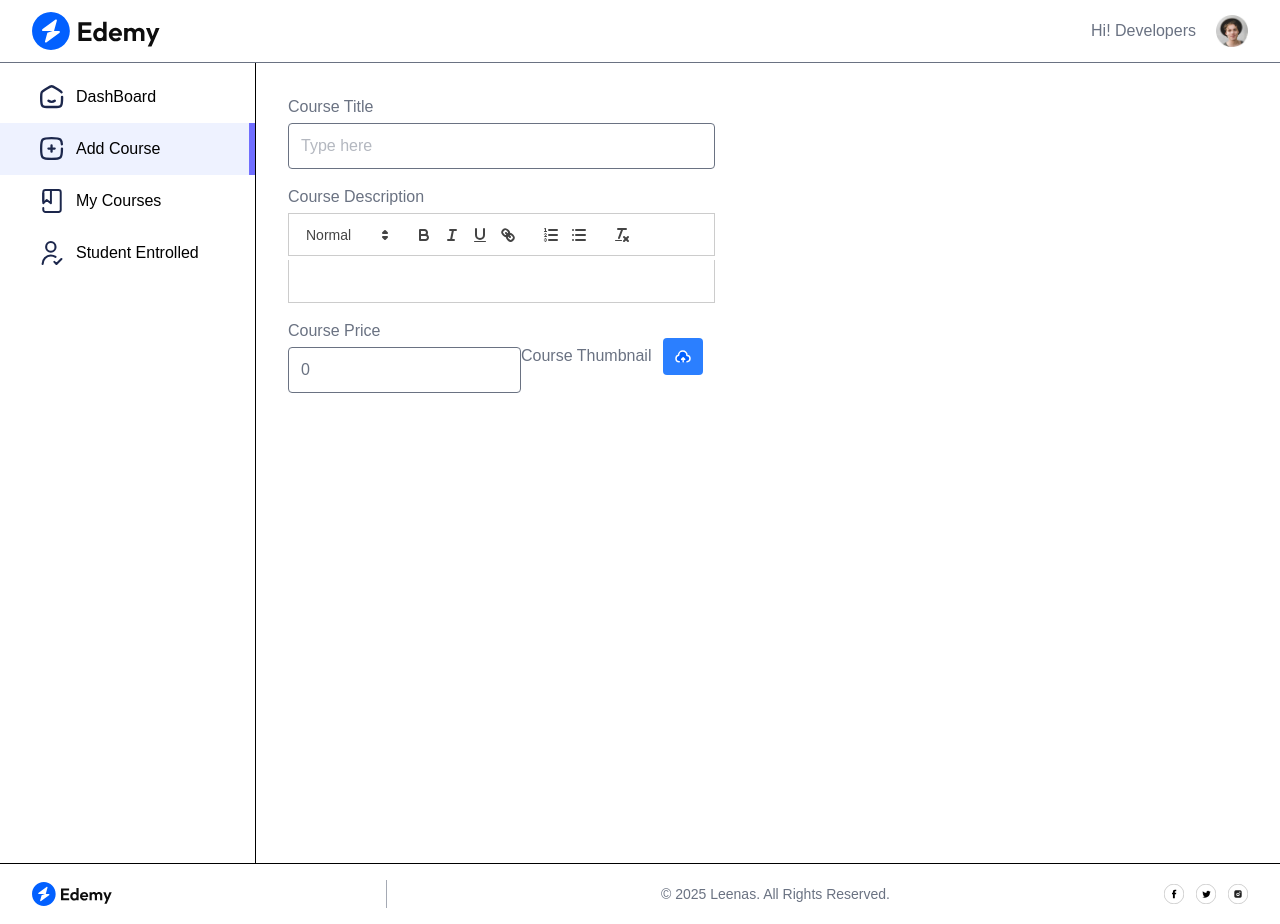
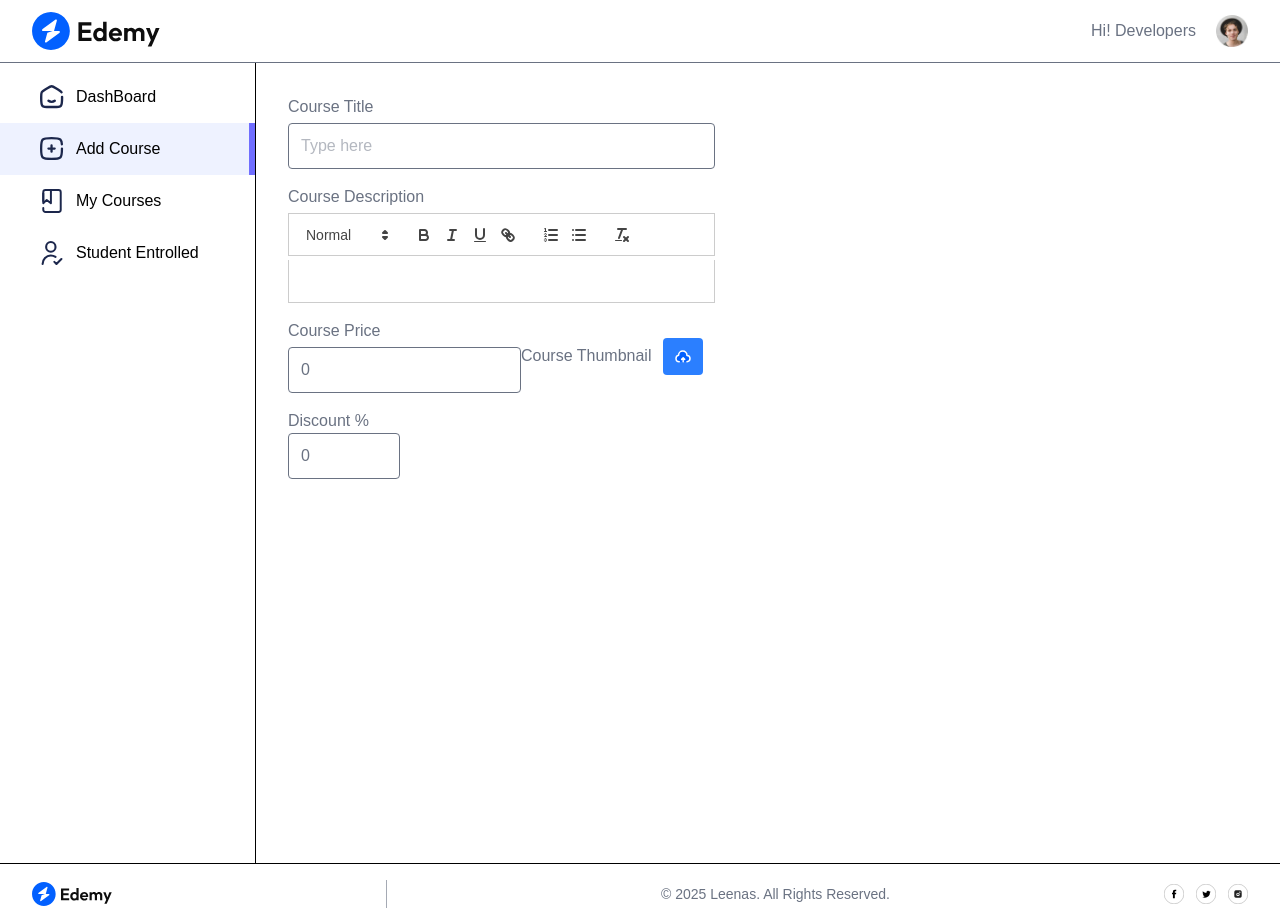
Before and after one commit to alvinistan/Leenas-LMS, a React (Vite) app in the folder client/: page /educator/add-course in a window 1280 px wide. Built offline with nearby package versions, Linux system fonts and the light colour scheme; no server answers.

Commit message:
course Discount Section

```diff
--- a/client/src/pages/educator/AddCourse.jsx
+++ b/client/src/pages/educator/AddCourse.jsx
@@ -65,6 +65,12 @@ const AddCourse = () => {
         </div>
       </div>
 
+      {/*Course Discount Section  */}
+      <div>
+        <p>Discount %</p>
+        <input className="outline-none md:py-2.5 px-3 py-2 w-28 rounded border border-gray-500" type="number" placeholder="0" min={0} max={100} onChange={e => setDiscount(e.target.value)} value={discount} required/>
+      </div>
+
 
 
       </form>
```
